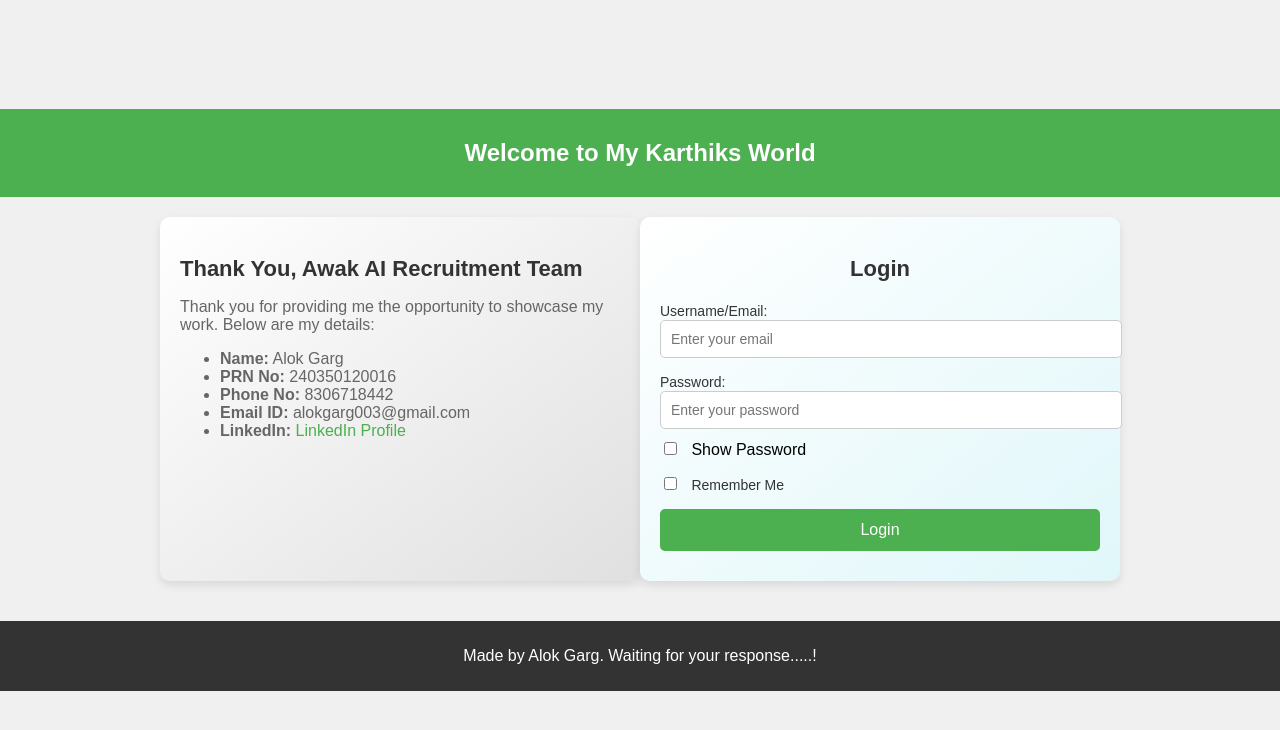
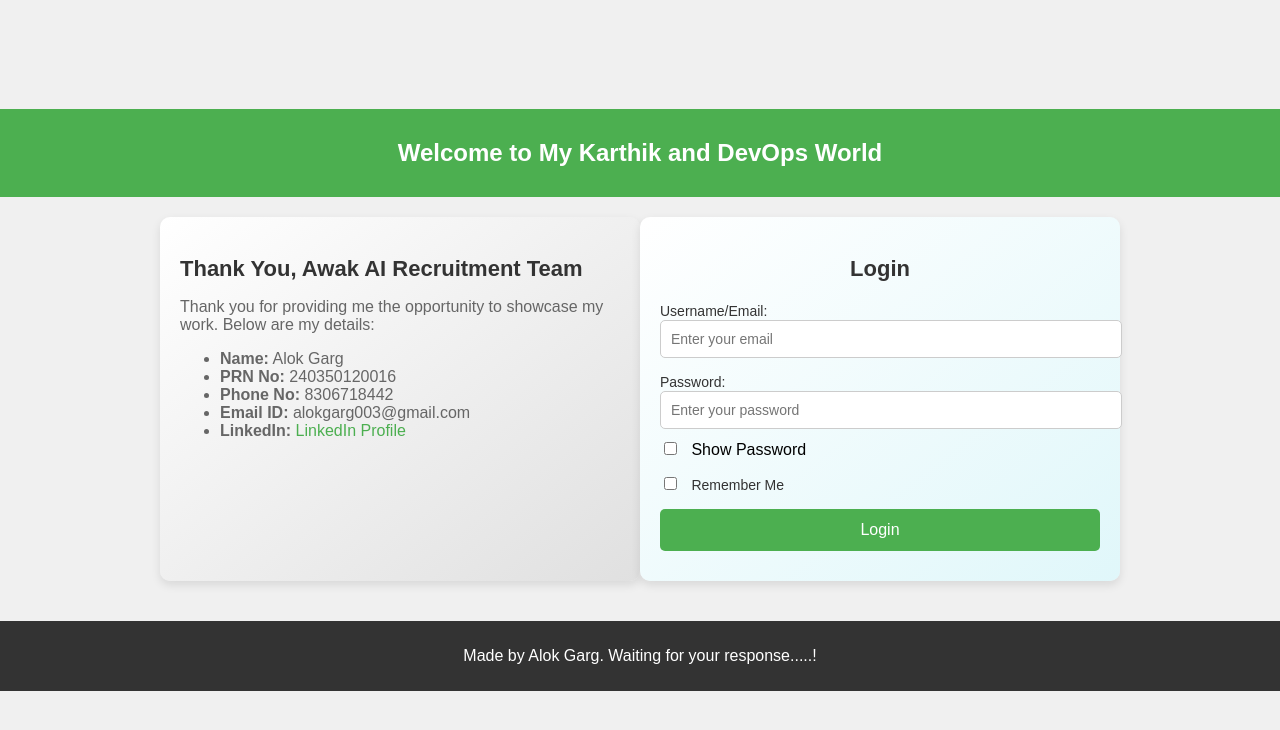
Before and after one commit to DevOps9014/LoginPage, a plain HTML site: page index.html in a window 1280 px wide. Drawn offline with Linux system fonts and the light colour scheme; a script that the page names is missing.

Commit message:
Update index.html

```diff
--- a/index.html
+++ b/index.html
@@ -9,7 +9,7 @@
 <body>
   <header>
     <nav>
-      <h1>Welcome to My Karthiks World</h1>
+      <h1>Welcome to My Karthik and DevOps World</h1>
     </nav>
   </header>
 
```
